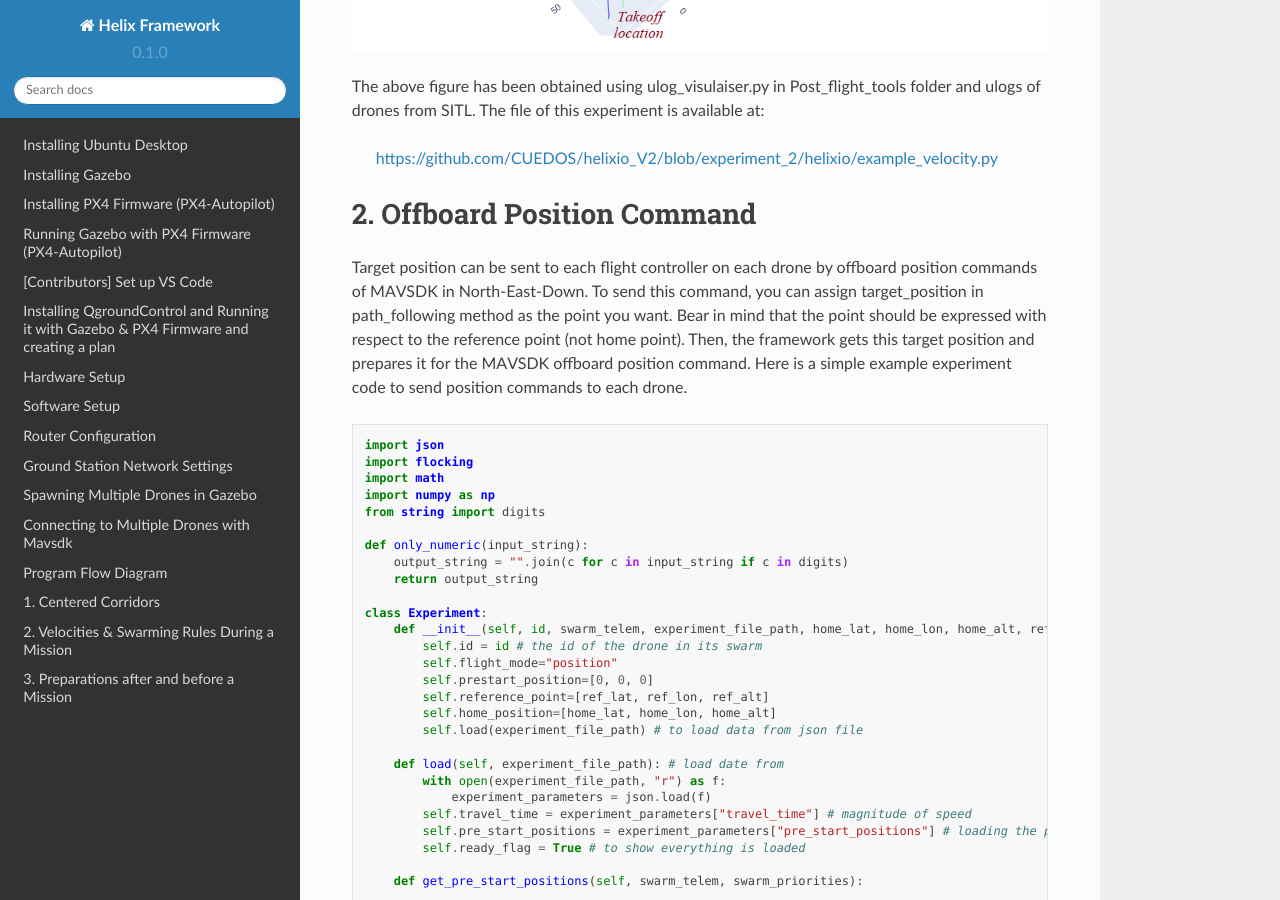
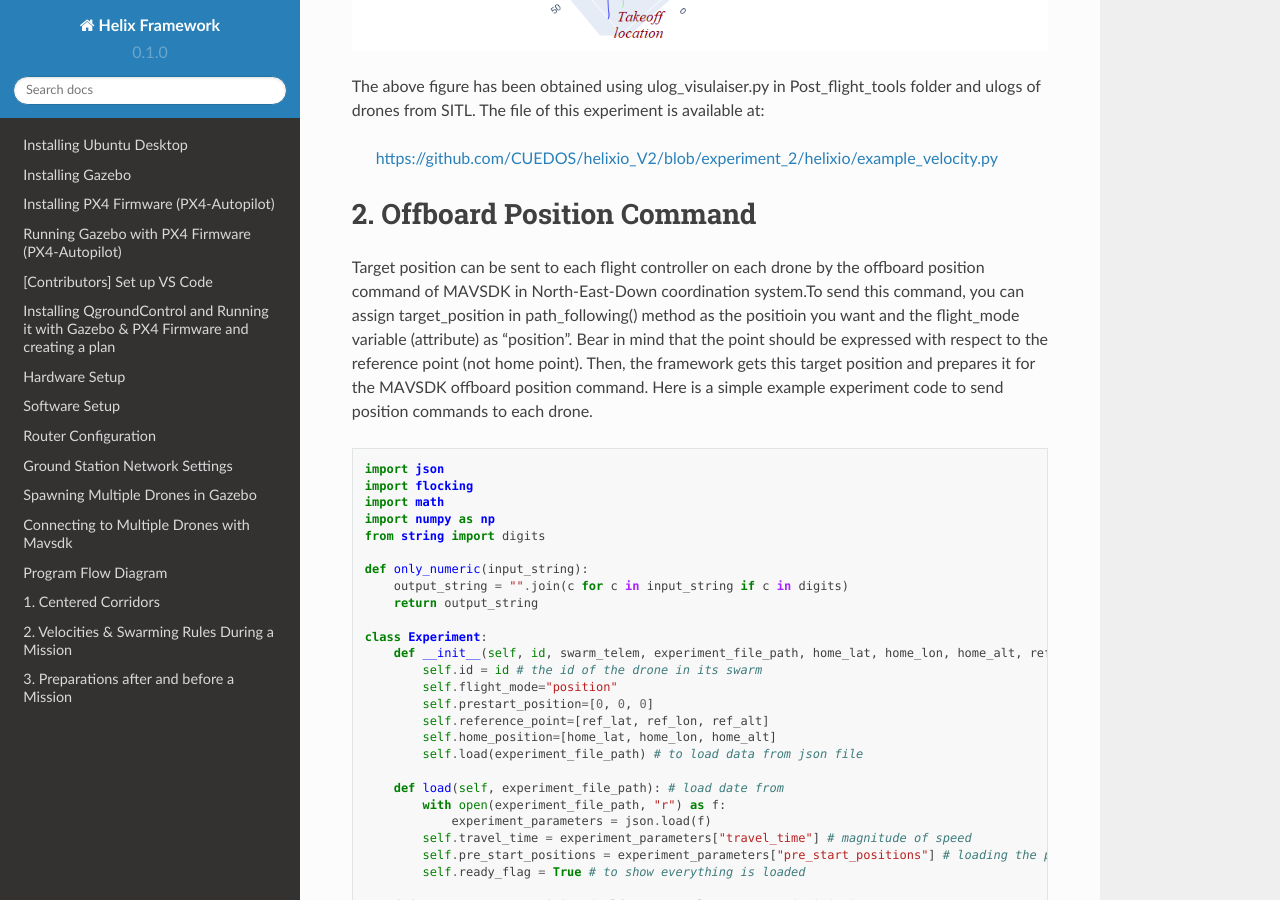
Before and after one commit to CUEDOS/helix_docs, a Sphinx documentation site: the page built from docs/source/simple_examples.rst, in a window 1280 px wide and 900 px high, scrolled down 2219 px. Built offline with Sphinx 7.4.7 and the Read the Docs theme 2.0.0, drawn with Linux system fonts in a browser that asks for light colours; some of the changed text lies outside the part shown.

Commit message:
Update simple_examples.rst

```diff
--- a/docs/source/simple_examples.rst
+++ b/docs/source/simple_examples.rst
@@ -2,7 +2,7 @@ We can send target velocity or target position in offboard mode during experimen
 
 1. Offboard Velocity Command
 =====================
-Target velocity can be sent to each flight controller on each drone by the offboard velocity command of MAVSDK in North-East-Down coordination system.To send this command, you can assign target_velocity in path_following method as the velocity you want and the flight_mode variable as "velocity". Then, the framework gets this target velocity and prepares it for the MAVSDK offboard velocity command. Here is a simple example experiment code to send velocity commands to each drone.
+Target velocity can be sent to each flight controller on each drone by the offboard velocity command of MAVSDK in North-East-Down coordination system.To send this command, you can assign target_velocity in path_following() method as the velocity you want and the flight_mode variable (attribute) as "velocity". Then, the framework gets this target velocity and prepares it for the MAVSDK offboard velocity command. Here is a simple example experiment code to send velocity commands to each drone.
 ::
 
     import json
@@ -83,7 +83,7 @@ The above figure has been obtained using ulog_visulaiser.py in Post_flight_tools
 
 2. Offboard Position Command
 =====================
-Target position can be sent to each flight controller on each drone by offboard position commands of MAVSDK in North-East-Down. To send this command, you can assign target_position in path_following method as the point you want. Bear in mind that the point should be expressed with respect to the reference point (not home point). Then, the framework gets this target position and prepares it for the MAVSDK offboard position command.  Here is a simple example experiment code to send position commands to each drone.
+Target position can be sent to each flight controller on each drone by the offboard position command of MAVSDK in North-East-Down coordination system.To send this command, you can assign target_position in path_following() method as the positioin you want and the flight_mode variable (attribute) as "position". Bear in mind that the point should be expressed with respect to the reference point (not home point). Then, the framework gets this target position and prepares it for the MAVSDK offboard position command.  Here is a simple example experiment code to send position commands to each drone.
 ::
 
     import json
```
